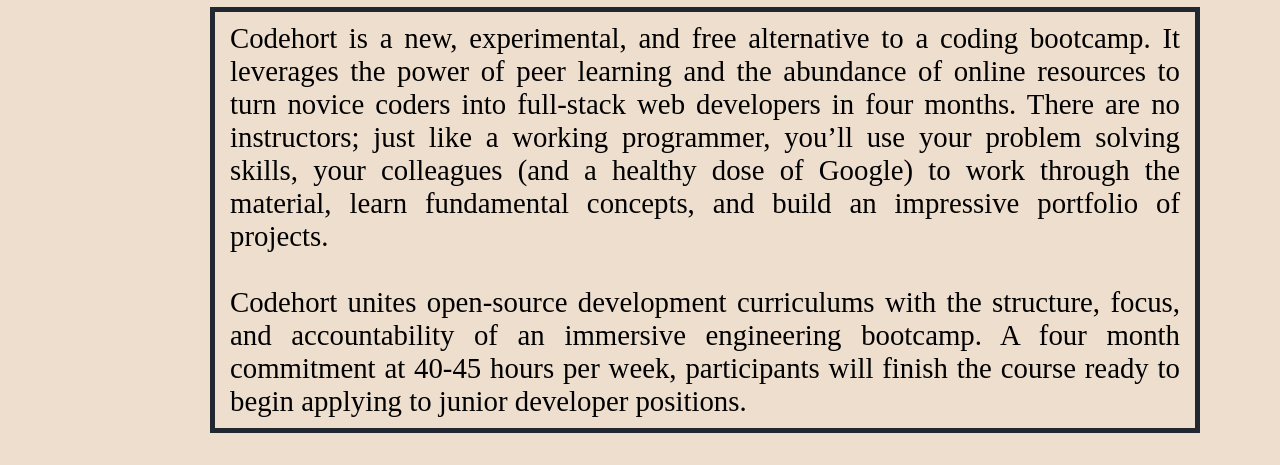
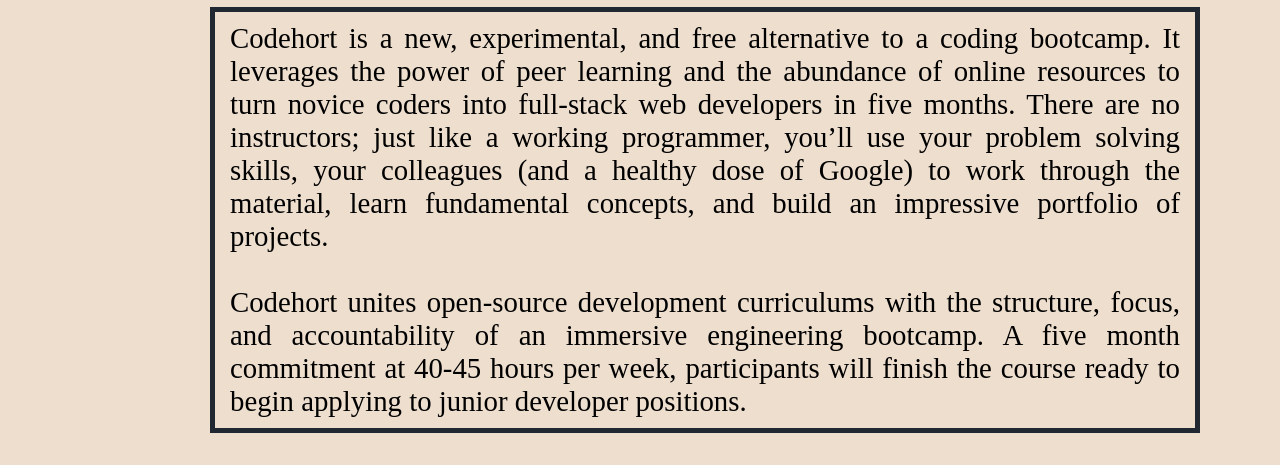
Before and after one commit to tliebert/chmain, a plain HTML site: page index.html in a window 1280 px wide. Shown: the part 155-620 px from the top of the page. Drawn offline with Linux system fonts and the light colour scheme.

Commit message:
timeframe update

```diff
--- a/index.html
+++ b/index.html
@@ -31,9 +31,9 @@
                 </div>
                 <div id="nutshell" class="leftTitleGrid">
                     <h1 class="leftTitle">About</h1>
-                    <p class="leftTitleContent">Codehort is a new, experimental, and free alternative to a coding bootcamp. It leverages the power of peer learning and the abundance of online resources to turn novice coders into full-stack web developers in four months. There are no instructors; just like a working programmer, you’ll use your problem solving skills, your colleagues (and a healthy dose of Google) to work through the material, learn fundamental concepts, and build an impressive portfolio of projects.
+                    <p class="leftTitleContent">Codehort is a new, experimental, and free alternative to a coding bootcamp. It leverages the power of peer learning and the abundance of online resources to turn novice coders into full-stack web developers in five months. There are no instructors; just like a working programmer, you’ll use your problem solving skills, your colleagues (and a healthy dose of Google) to work through the material, learn fundamental concepts, and build an impressive portfolio of projects.
                             <br><br>
-                        Codehort unites open-source development curriculums with the structure, focus, and accountability of an immersive engineering bootcamp.  A four month commitment at 40-45 hours per week, participants will finish the course ready to begin applying to junior developer positions.
+                        Codehort unites open-source development curriculums with the structure, focus, and accountability of an immersive engineering bootcamp.  A five month commitment at 40-45 hours per week, participants will finish the course ready to begin applying to junior developer positions.
                     </p>
                 </div>
                 <div id="who" class="leftTitleGrid">
@@ -46,7 +46,7 @@
                 <div id="when" class="leftTitleGrid">
                     <h1 class="leftTitle">When</h1>
                     <p class="leftTitleContent">
-                        The first group is accepting applications through September 18th. You’ll then have two weeks to complete the first stage of the introduction to web development portion and make sure that you’re ready to commit full-time to the course. The first session will run from the first week of October through mid-February, with breaks built in for holidays.
+                        The first group is accepting applications through September 18th. You’ll then have two weeks to complete the first stage of the introduction to web development portion and make sure that you’re ready to commit full-time to the course. The first session will run from the first week of October through February, with breaks built in for holidays.
                     </p>
                 </div>
                 <div class="leftTitleGrid topSpace">
```
